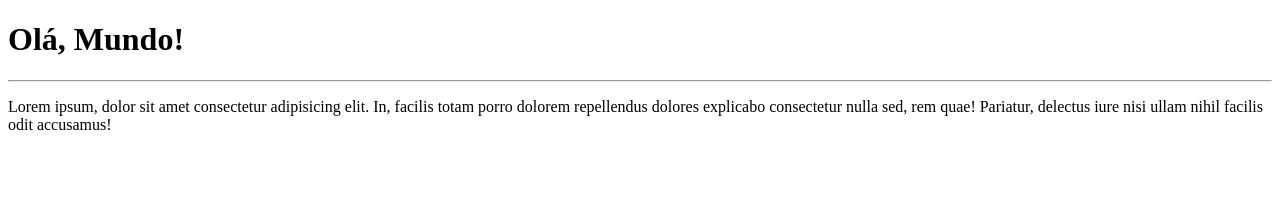
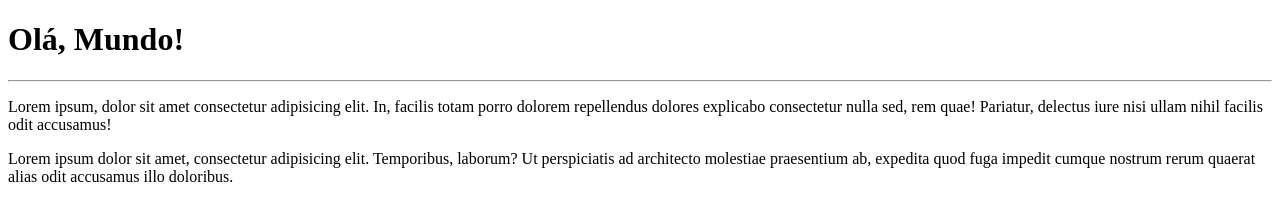
Before and after one commit to JoaoPROFECIA/Ola-Mundo, a plain HTML site: page site-exemplo/index.html in a window 1280 px wide. Drawn offline with Linux system fonts and the light colour scheme.

Commit message:
adicionei um parágrafo

```diff
--- a/site-exemplo/index.html
+++ b/site-exemplo/index.html
@@ -10,5 +10,6 @@
     <h1>Olá, Mundo!</h1>
     <hr>
     <p>Lorem ipsum, dolor sit amet consectetur adipisicing elit. In, facilis totam porro dolorem repellendus dolores explicabo consectetur nulla sed, rem quae! Pariatur, delectus iure nisi ullam nihil facilis odit accusamus!</p>
+    <p>Lorem ipsum dolor sit amet, consectetur adipisicing elit. Temporibus, laborum? Ut perspiciatis ad architecto molestiae praesentium ab, expedita quod fuga impedit cumque nostrum rerum quaerat alias odit accusamus illo doloribus.</p>
 </body>
 </html>
```
